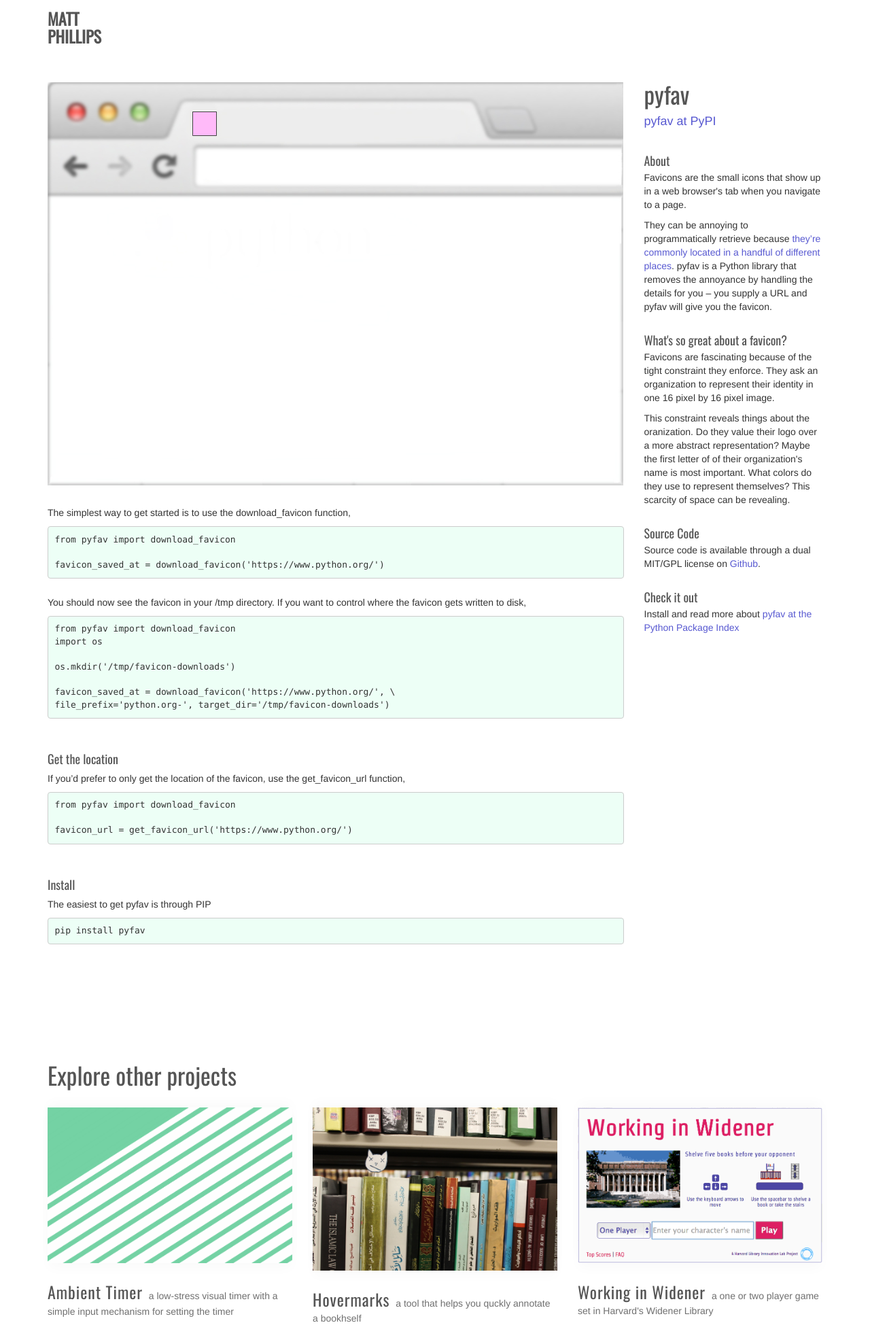
After one commit to phillipsm/mattphillips-info, a Flask app: page /pyfav in a window 1280 px wide. The commit adds this page. Shown: the top 1949 px of the page at 68% size. Run offline with Flask 2, Linux system fonts and the light colour scheme.

Commit message:
Added pyfav project page

```diff
--- a/app.py
+++ b/app.py
@@ -20,5 +20,13 @@ def projects_awesome_box():
 def projects_hovermarks():
     return render_template('projects/hovermarks.html', project_title="Hovermarks")
 
+@app.route('/working-in-widener')
+def projects_working_in_widener():
+    return render_template('projects/working-in-widener.html', project_title="Working in Widener")
+
+@app.route('/pyfav')
+def projects_pyfav():
+    return render_template('projects/pyfav.html', project_title="Pyfav")
+
 if __name__ == '__main__':
     app.run(debug=True)
--- a/static/css/main.css
+++ b/static/css/main.css
@@ -102,7 +102,7 @@ a:hover {
 	text-transform: uppercase;
 	color: #555;
     margin-top: 20px;
-    margin-bottom: 15px;
+    margin-bottom: 50px;
 }
 
 .project-container .header a {
--- /dev/null
+++ b/static/css/pyfav.css
@@ -0,0 +1,18 @@
+.left-pane .desc-title {
+    margin-top: 50px;
+    margin-bottom: 10px;
+}
+
+.left-pane .desc-title:first-of-type {
+    margin-top: 0px;
+}
+
+.left-pane img {
+    border: none;
+}
+
+pre {
+    margin-bottom: 25px;
+    margin-top: 10px;
+    background-color: #EDFFF6;
+}
--- a/templates/landing.html
+++ b/templates/landing.html
@@ -42,12 +42,12 @@
 				<p><span class="project-title">Awesome Box</span> an alternate returns box at your library used by a bunch of public libraries</p>
 			</div>
             <div class="col-sm-6 col-md-4">
-				<a href="ambient-timer"><img src="/static/img/working.png" class="img-responsive"></a>
+				<a href="working-in-widener"><img src="/static/img/working.png" class="img-responsive"></a>
 				<p><span class="project-title">Working in Widener</span> a one or two player game set in Harvard's Widener Library</p>
 			</div>
 			<div class="col-sm-6 col-md-4">
-				<img src="/static/img/t-map.png" class="img-responsive">
-				<p><span class="project-title">Pyfav</span> A Python lib that makes helps you retrieve favicons</p>
+				<a href="pyfav"><img src="/static/img/pyfav.jpg" class="img-responsive"></a>
+				<p><span class="project-title">pyfav</span> A Python lib that makes helps you retrieve favicons</p>
 			</div>
 			<div class="col-sm-6 col-md-4">
 				<img src="/static/img/360.jpg" class="img-responsive">
--- a/templates/projects/ambient-timer.html
+++ b/templates/projects/ambient-timer.html
@@ -12,7 +12,7 @@
 				<img src="/static/img/at-fifth.png" class="img-responsive">
 			</div>
 			<div class="col-md-3">
-				<p class='title'>Ambient Timer</p>
+				<p class='title'>{{ project_title }}</p>
 				<p class="link-out"><a href="http://ambienttimer.com">AmbientTimer.com</a></p>
 				<p class="desc-title">About</p>
 				<p>
--- a/templates/projects/awesome-box.html
+++ b/templates/projects/awesome-box.html
@@ -9,7 +9,7 @@
 				<img src="/static/img/awesome.jpg" class="img-responsive">
 			</div>
 			<div class="col-md-3">
-				<p class='title'>Awesome Box</p>
+				<p class='title'>{{ project_title }}</p>
 				<p class="link-out"><a href="http://awesomebox.io">AwesomeBox.io</a></p>
                 <p class="desc-title">About</p>
 				<p>
--- a/templates/projects/hovermarks.html
+++ b/templates/projects/hovermarks.html
@@ -20,7 +20,7 @@
 				<img src="/static/img/sign.jpg" class="img-responsive">
 			</div>
 			<div class="col-md-3">
-				<p class='title'>Hovermarks</p>
+				<p class='title'>{{ project_title }}</p>
 				<p class="link-out"><a href="http://ambienttimer.com">hovermarks.org</a></p>
 				<p class="desc-title">About</p>
 				<p>
--- a/templates/projects/project-base.html
+++ b/templates/projects/project-base.html
@@ -44,8 +44,8 @@
             {% endif %}
             {% if project_title != "Pyfav" %}
 			<div class="col-sm-6 col-md-4">
-				<img src="/static/img/t-map.png" class="img-responsive">
-				<p><span class="project-title">Pyfav</span> A Python lib that makes helps you retrieve favicons</p>
+				<a href="pyfav"><img src="/static/img/pyfav.jpg" class="img-responsive"></a>
+				<p><span class="project-title">pyfav</span> A Python lib that helps you retrieve favicons</p>
 			</div>
             {% endif %}
             {% if project_title != "Hovermarks" %}
@@ -54,10 +54,12 @@
 				<p><span class="project-title">Hovermarks</span> a tool that helps you quckly annotate a bookhself</p>
 			</div>
             {% endif %}
+            {% if project_title != "Working in Widener" %}
 			<div class="col-sm-6 col-md-4">
-				<a href="ambient-timer"><img src="/static/img/working.png" class="img-responsive"></a>
+				<a href="working-in-widener"><img src="/static/img/working.png" class="img-responsive"></a>
 				<p><span class="project-title">Working in Widener</span> a one or two player game set in Harvard's Widener Library</p>
 			</div>
+            {% endif %}
 			<div class="col-sm-6 col-md-4">
 				<img src="/static/img/360.jpg" class="img-responsive">
 				<p><span class="project-title">360 Portrait</span> a 360 view of my hands and my head in an easy to use, draggable based interface</p>
--- /dev/null
+++ b/templates/projects/pyfav.html
@@ -0,0 +1,68 @@
+{% extends "projects/project-base.html" %}
+
+{% block title %}pyfav{% endblock %}
+
+{% block styles %}
+    <link href="/static/css/pyfav.css" rel="stylesheet">
+{% endblock %}
+
+{% block project_details %}
+<div class="row">
+			<div class="col-md-9 left-pane">
+                <img src="/static/img/pyfav.jpg" class="img-responsive">
+                <p>The simplest way to get started is to use the download_favicon function,</p>
+<pre>
+from pyfav import download_favicon
+
+favicon_saved_at = download_favicon('https://www.python.org/')
+</pre>
+                <p>You should now see the favicon in your /tmp directory. If you want to control where the favicon gets written to disk,</p>
+<pre>
+from pyfav import download_favicon
+import os
+
+os.mkdir('/tmp/favicon-downloads')
+
+favicon_saved_at = download_favicon('https://www.python.org/', \
+file_prefix='python.org-', target_dir='/tmp/favicon-downloads')
+</pre>
+                <p class="desc-title">Get the location</p>
+                <p>If you’d prefer to only get the location of the favicon, use the get_favicon_url function,</p>
+<pre>
+from pyfav import download_favicon
+
+favicon_url = get_favicon_url('https://www.python.org/')
+</pre>
+                <p class="desc-title">Install</p>
+                <p>The easiest to get pyfav is through PIP</p>
+<pre>
+pip install pyfav
+</pre>
+			</div>
+			<div class="col-md-3">
+				<p class='title'>pyfav</p>
+				<p class="link-out"><a href="https://pypi.python.org/pypi/pyfav">pyfav at PyPI</a></p>
+                <p class="desc-title">About</p>
+				<p>
+					Favicons are the small icons that show up in a web browser's tab when you navigate to a page.
+				</p>
+				<p>
+				    They can be annoying to programmatically retrieve because <a href="http://en.wikipedia.org/wiki/Favicon#How_to_use">they’re commonly located in a handful of different places</a>. pyfav is a Python library that removes the annoyance by handling the details for you – you supply a URL and pyfav will give you the favicon.
+				</p>
+                <p class="desc-title">What's so great about a favicon?</p>
+				<p>
+					Favicons are fascinating because of the tight constraint they enforce. They ask an organization to represent their identity in one 16 pixel by 16 pixel image.</p>
+                <p>
+                    This constraint reveals things about the oranization. Do they value their logo over a more abstract representation? Maybe the first letter of of their organization's name is most important. What colors do they use to represent themselves? This scarcity of space can be revealing.
+                </p>
+				<p class="desc-title">Source Code</p>
+				<p>
+					Source code is available through a dual MIT/GPL license on <a href="https://github.com/phillipsm/pyfav">Github</a>.
+				</p>
+				<p class="desc-title">Check it out</p>
+				<p>
+					Install and read more about <a href="https://pypi.python.org/pypi/pyfav">pyfav at the Python Package Index</a>
+				</p>
+			</div>
+		</div> <!--/ row-->
+{% endblock %}
```
Also changed, not shown: templates/projects/working-in-widener.html (added, +38 -0 lines), static/img/pyfav.jpg (added), 1 other file.
